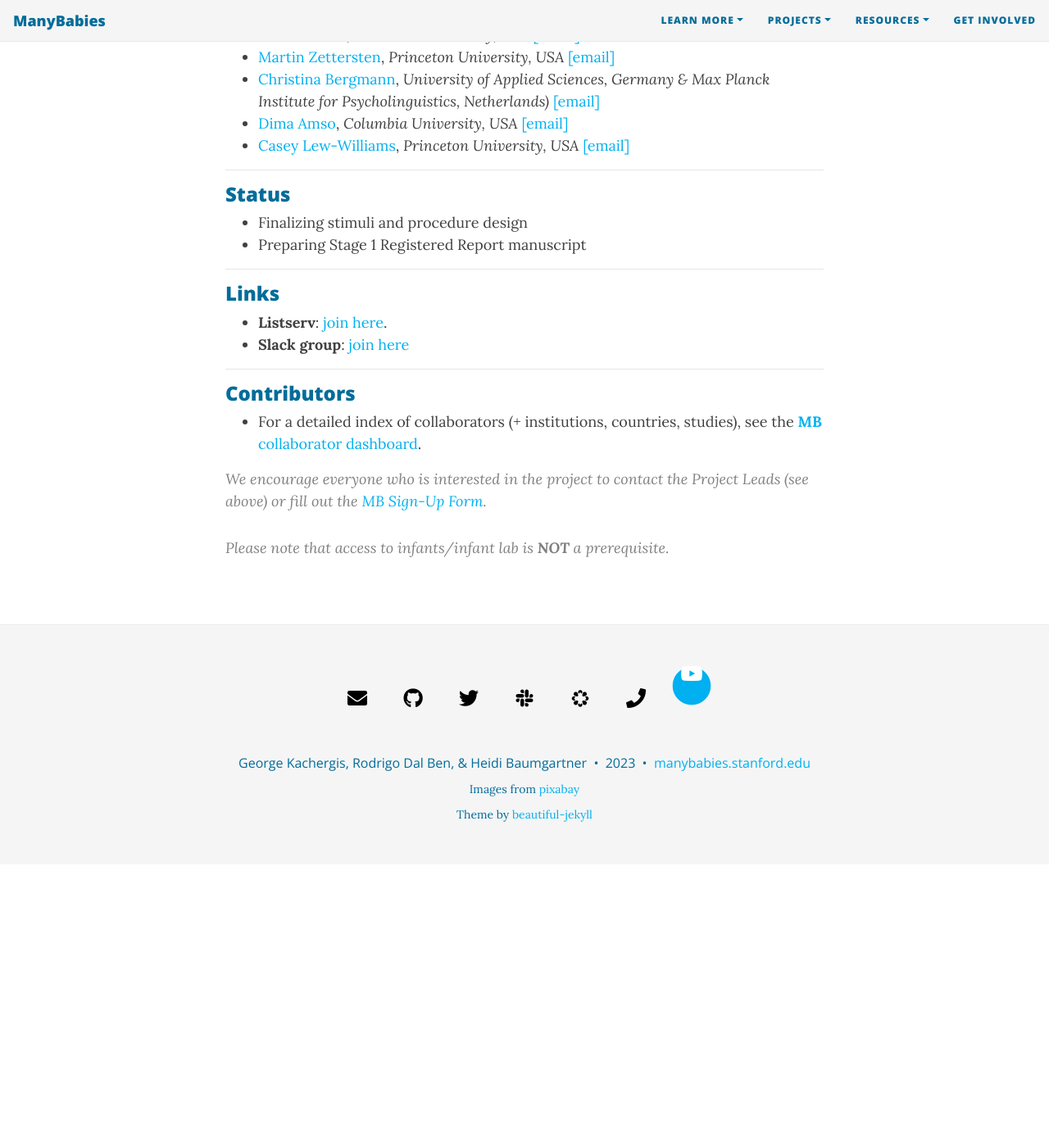
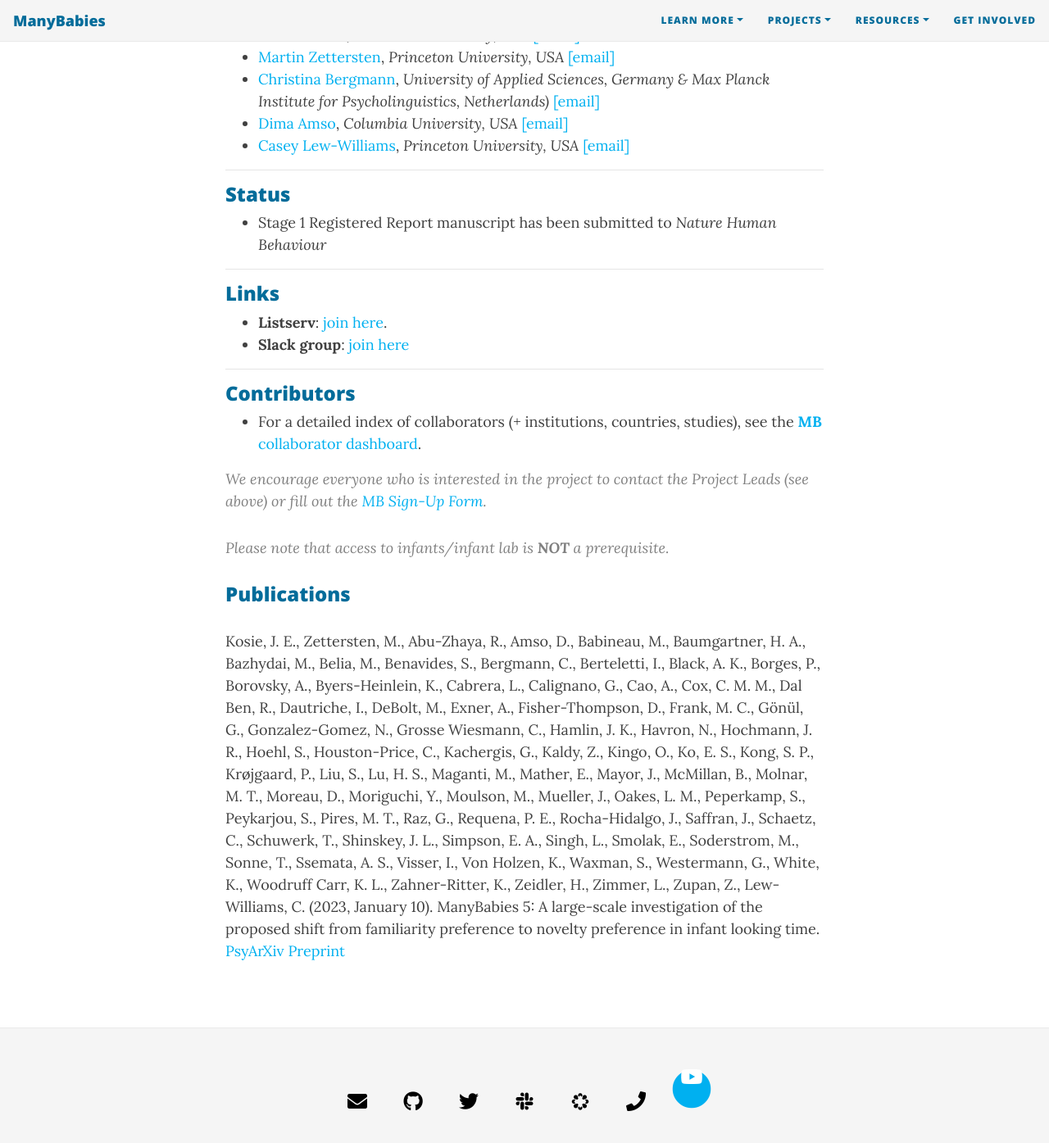
Before and after one commit to manybabies/manybabies.github.io, a Jekyll site: the page built from MB5.md, in a window 1280 px wide and 1400 px high, scrolled down 932 px. Shown: the top 1395 px of the window at 82% size. Built offline with Jekyll 4.4.1, drawn with Linux system fonts in a browser that asks for light colours; nearby versions of some CDN libraries; some web fonts are replaced; before the commit the page ends 1987 px from its top, so only the background shows below that.

Commit message:
add MB5 preprint

```diff
--- a/MB5.md
+++ b/MB5.md
@@ -25,8 +25,7 @@
 
 ***
 ### Status
-* Finalizing stimuli and procedure design
-* Preparing Stage 1 Registered Report manuscript
+* Stage 1 Registered Report manuscript has been submitted to *Nature Human Behaviour*
 
 
 ***
@@ -44,4 +43,5 @@
 > Please note that access to infants/infant lab is **NOT** a prerequisite.
 
 
-<!-- ### Publications -->
+### Publications
+Kosie, J. E., Zettersten, M., Abu-Zhaya, R., Amso, D., Babineau, M., Baumgartner, H. A., Bazhydai, M., Belia, M., Benavides, S., Bergmann, C., Berteletti, I., Black, A. K., Borges, P., Borovsky, A., Byers-Heinlein, K., Cabrera, L., Calignano, G., Cao, A., Cox, C. M. M., Dal Ben, R., Dautriche, I., DeBolt, M., Exner, A., Fisher-Thompson, D., Frank, M. C., Gönül, G., Gonzalez-Gomez, N., Grosse Wiesmann, C., Hamlin, J. K., Havron, N., Hochmann, J. R., Hoehl, S., Houston-Price, C., Kachergis, G., Kaldy, Z., Kingo, O., Ko, E. S., Kong, S. P., Krøjgaard, P., Liu, S., Lu, H. S., Maganti, M., Mather, E., Mayor, J., McMillan, B., Molnar, M. T., Moreau, D., Moriguchi, Y., Moulson, M., Mueller, J., Oakes, L. M., Peperkamp, S., Peykarjou, S., Pires, M. T., Raz, G., Requena, P. E., Rocha-Hidalgo, J., Saffran, J., Schaetz, C., Schuwerk, T., Shinskey, J. L., Simpson, E. A., Singh, L., Smolak, E., Soderstrom, M., Sonne, T., Ssemata, A. S., Visser, I., Von Holzen, K., Waxman, S., Westermann, G., White, K., Woodruff Carr, K. L., Zahner-Ritter, K., Zeidler, H., Zimmer, L., Zupan, Z., Lew-Williams, C. (2023, January 10). ManyBabies 5: A large-scale investigation of the proposed shift from familiarity preference to novelty preference in infant looking time. [PsyArXiv Preprint](https://doi.org/10.31234/osf.io/ck3vd)
```
